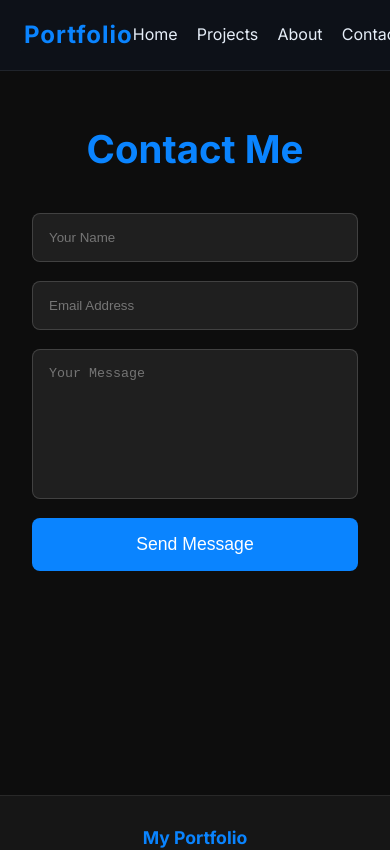
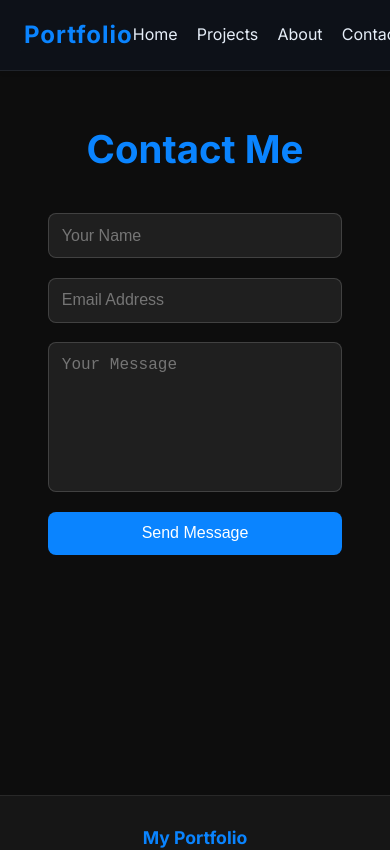
Before and after one commit to prince-pr/portfolio-website, a React (Vite) app: page /contact in a window 390 px wide. Shown: the top 850 px of the page. Built offline with nearby package versions, Linux system fonts and the light colour scheme.

Commit message:
changes in styles

```diff
--- a/src/css/contact.css
+++ b/src/css/contact.css
@@ -17,6 +17,18 @@
   display: flex;
   flex-direction: column;
   gap: 1.2rem;
+}
+
+.contact-form .form-group {
+  display: flex;
+  flex-direction: column;
+  align-items: flex-start;
+}
+
+.contact-form label {
+  font-size: 1rem;
+  margin-bottom: 0.5rem;
+  text-align: left;
 }
 
 .contact-form input,
@@ -51,6 +63,11 @@
   transition: 0.3s;
 }
 
+.contact-form button:disabled {
+  background: rgba(0, 123, 255, 0.5);
+  cursor: not-allowed;
+}
+
 .contact-form button:hover {
   background: var(--primary-dark);
 }
@@ -59,4 +76,17 @@
   .contact-section {
     padding: 3rem 2rem;
   }
+  .contact-form {
+    padding: 0 1rem;
+  }
+
+  .contact-form input,
+  .contact-form textarea {
+    font-size: 1rem;
+    padding: 0.8rem;
+  }
+  .contact-form button {
+    font-size: 1rem;
+    padding: 0.8rem;
+  }
 }
--- a/src/css/navbar.css
+++ b/src/css/navbar.css
@@ -13,7 +13,9 @@
   backdrop-filter: blur(12px);
   border-bottom: 1px solid rgba(255, 255, 255, 0.08);
 
-  z-index: 200;
+  /* z-index: 200; */
+  box-shadow: 0 2px 4px rgba(0,0,0,0.1);
+  z-index: 1000;
 }
 
 .logo {
```
